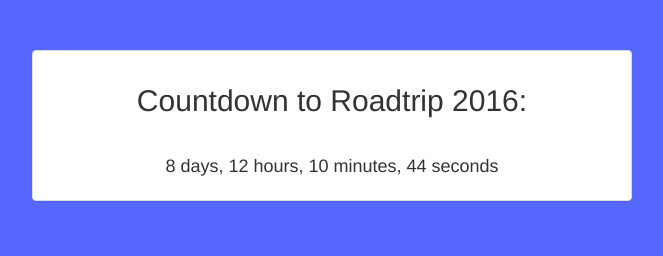
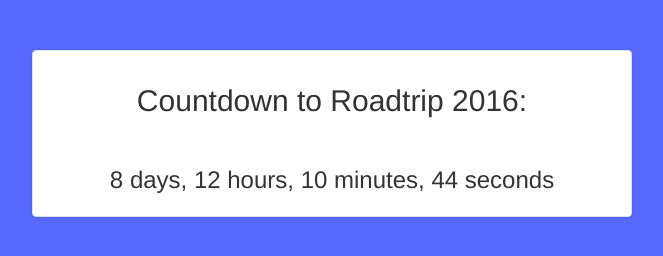
Before and after one commit to GalOshri/PersonalWebsite, a plain HTML site: page roadtrip/index.html in a window 1280 px wide. Shown: the whole page, without its empty margins (308-971 px from the left). Drawn offline with nearby package versions, Linux system fonts and the light colour scheme.

Commit message:
Size again

```diff
--- a/roadtrip/index.html
+++ b/roadtrip/index.html
@@ -16,12 +16,12 @@
 <body style="background-color:#5768ff;">
         <script src="http://ajax.googleapis.com/ajax/libs/jquery/1.11.0/jquery.min.js" type="text/javascript"></script>
 
-	<div class="thumbnail" style="text-align:center; width:80%; max-width:600px; margin-left:auto; margin-right:auto; margin-top:50px" >
+	<div class="thumbnail" style="text-align:center; width:95%; max-width:600px; margin-left:auto; margin-right:auto; margin-top:50px" >
 
       <div class="caption">
 		  <h2>Countdown to Roadtrip 2016:</h2>
 		  <br/>
-		  <h4 id="countdown"></h4>
+		  <h3 id="countdown"></h3>
 		</div>
 	</div>
 
```
